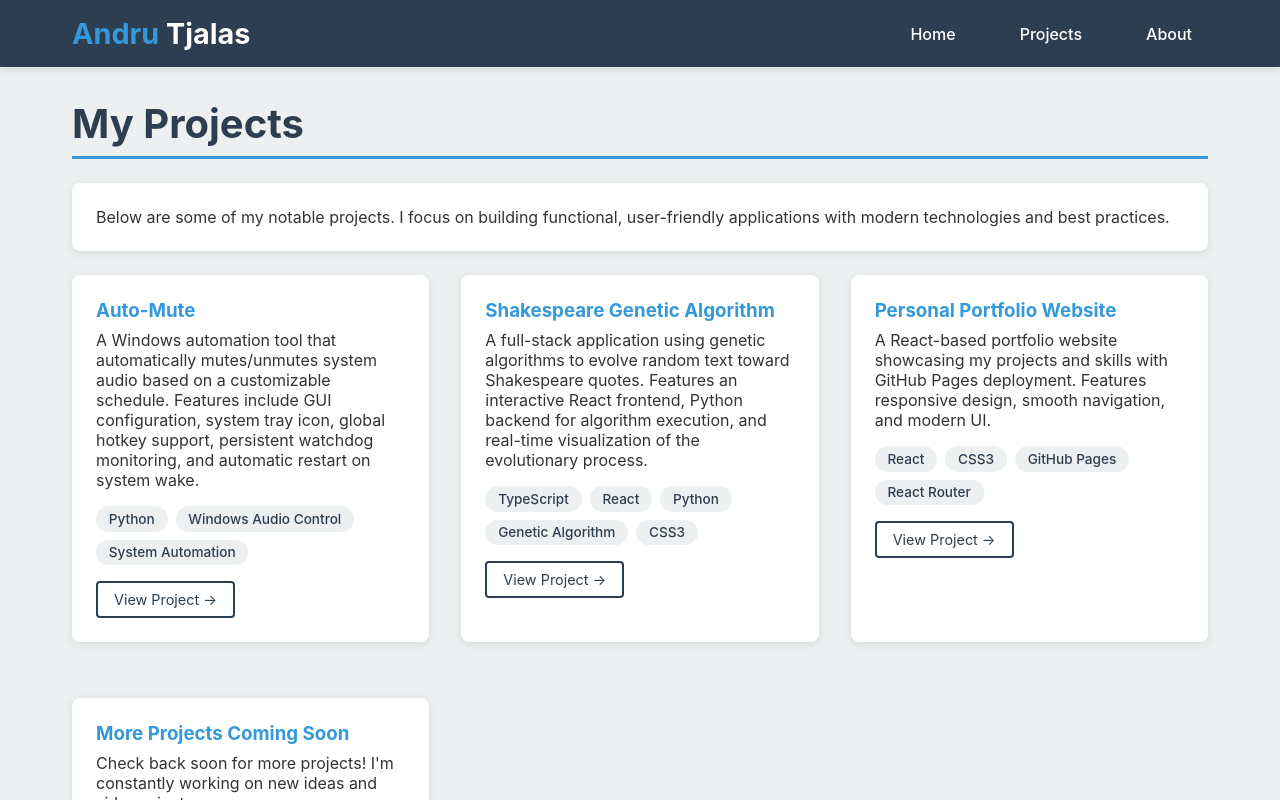
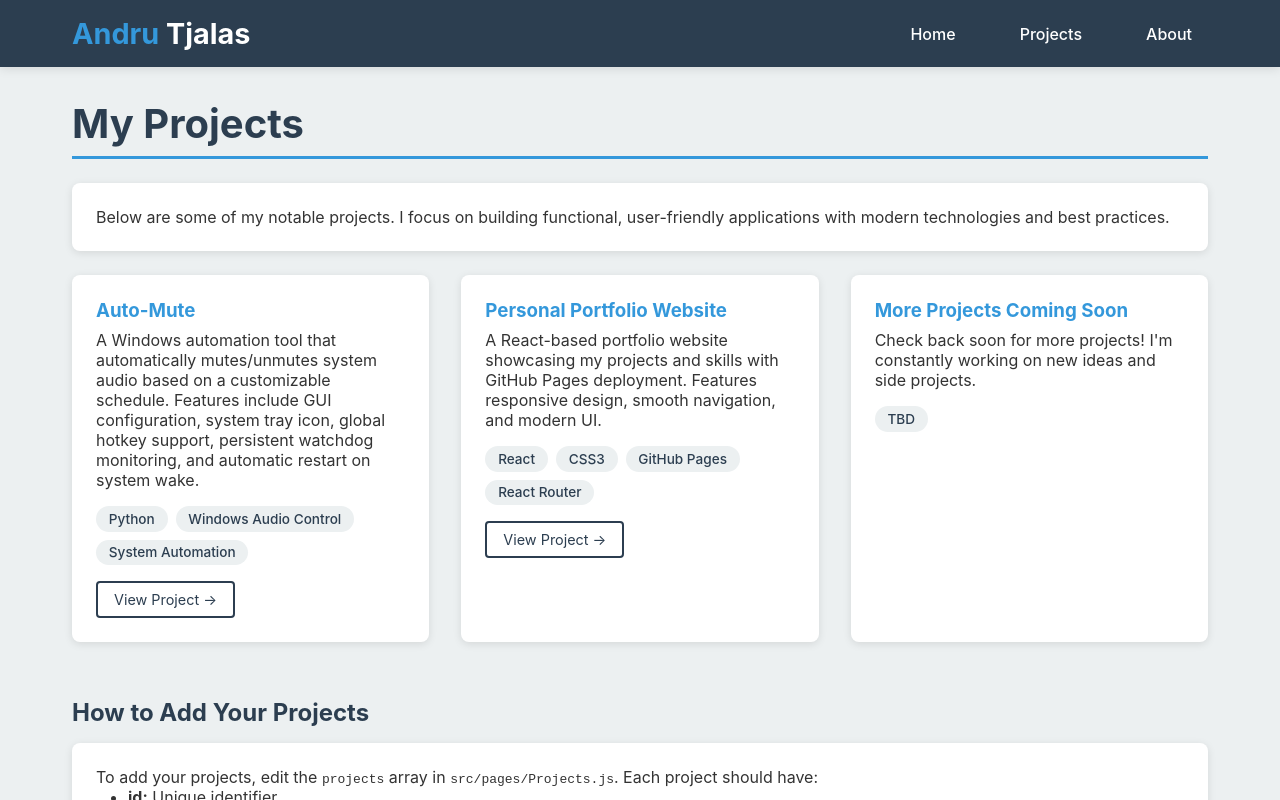
Before and after one commit to AndruTjalas1/Resume, a React (Create React App) app: page /projects in a window 1280 px wide. Shown: the top 800 px of the page. Built offline with nearby package versions, Linux system fonts and the light colour scheme.

Commit message:
Revert to last working state before Shakespeare project

```diff
--- a/src/pages/Projects.js
+++ b/src/pages/Projects.js
@@ -11,20 +11,13 @@ function Projects() {
     },
     {
       id: 2,
-      title: "Shakespeare Genetic Algorithm",
-      description: "A full-stack application using genetic algorithms to evolve random text toward Shakespeare quotes. Features an interactive React frontend, Python backend for algorithm execution, and real-time visualization of the evolutionary process.",
-      technologies: ["TypeScript", "React", "Python", "Genetic Algorithm", "CSS3"],
-      link: "https://github.com/AndruTjalas1/Shakespeare-Genetic-Algorithm",
-    },
-    {
-      id: 3,
       title: "Personal Portfolio Website",
       description: "A React-based portfolio website showcasing my projects and skills with GitHub Pages deployment. Features responsive design, smooth navigation, and modern UI.",
       technologies: ["React", "CSS3", "GitHub Pages", "React Router"],
       link: "https://github.com/AndruTjalas1/Resume",
     },
     {
-      id: 4,
+      id: 3,
       title: "More Projects Coming Soon",
       description: "Check back soon for more projects! I'm constantly working on new ideas and side projects.",
       technologies: ["TBD"],
```
